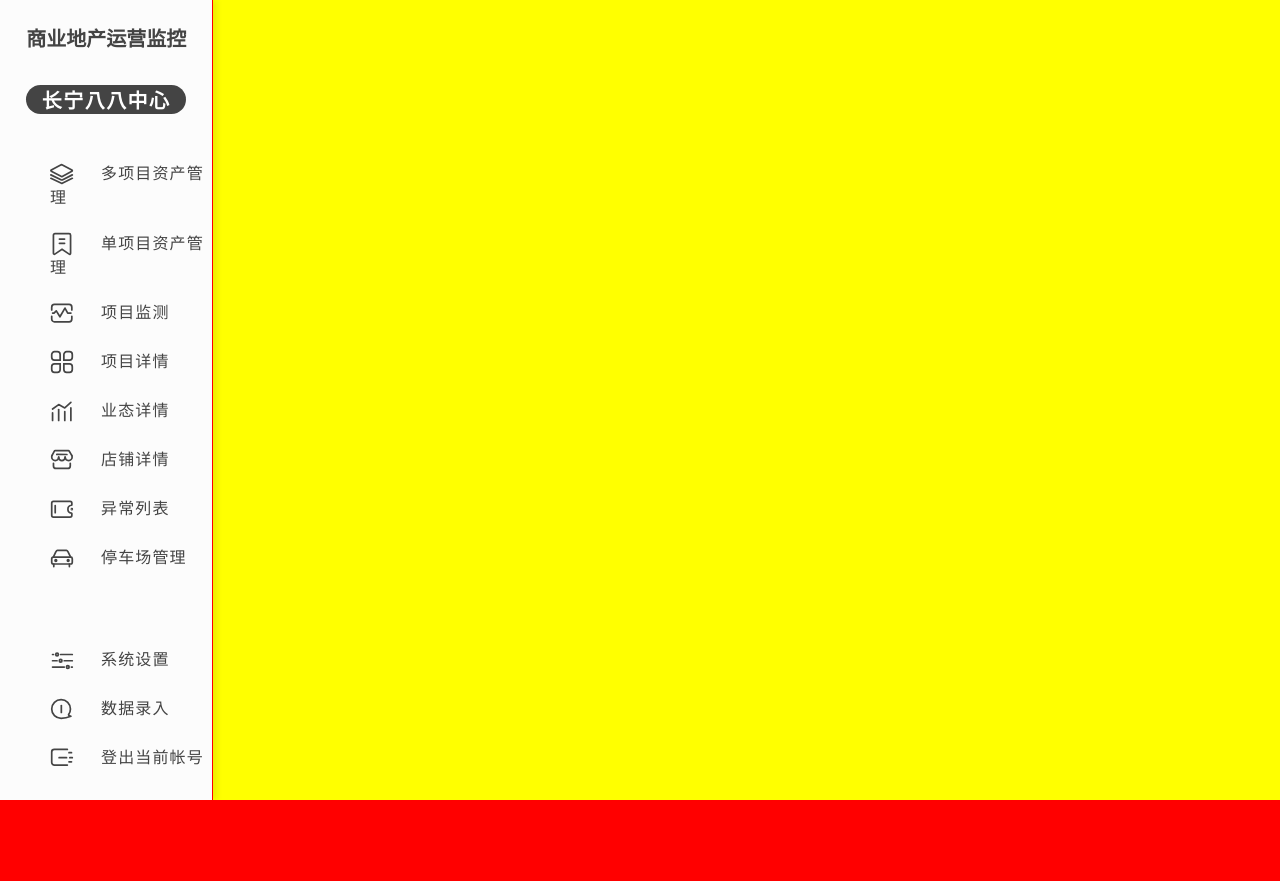
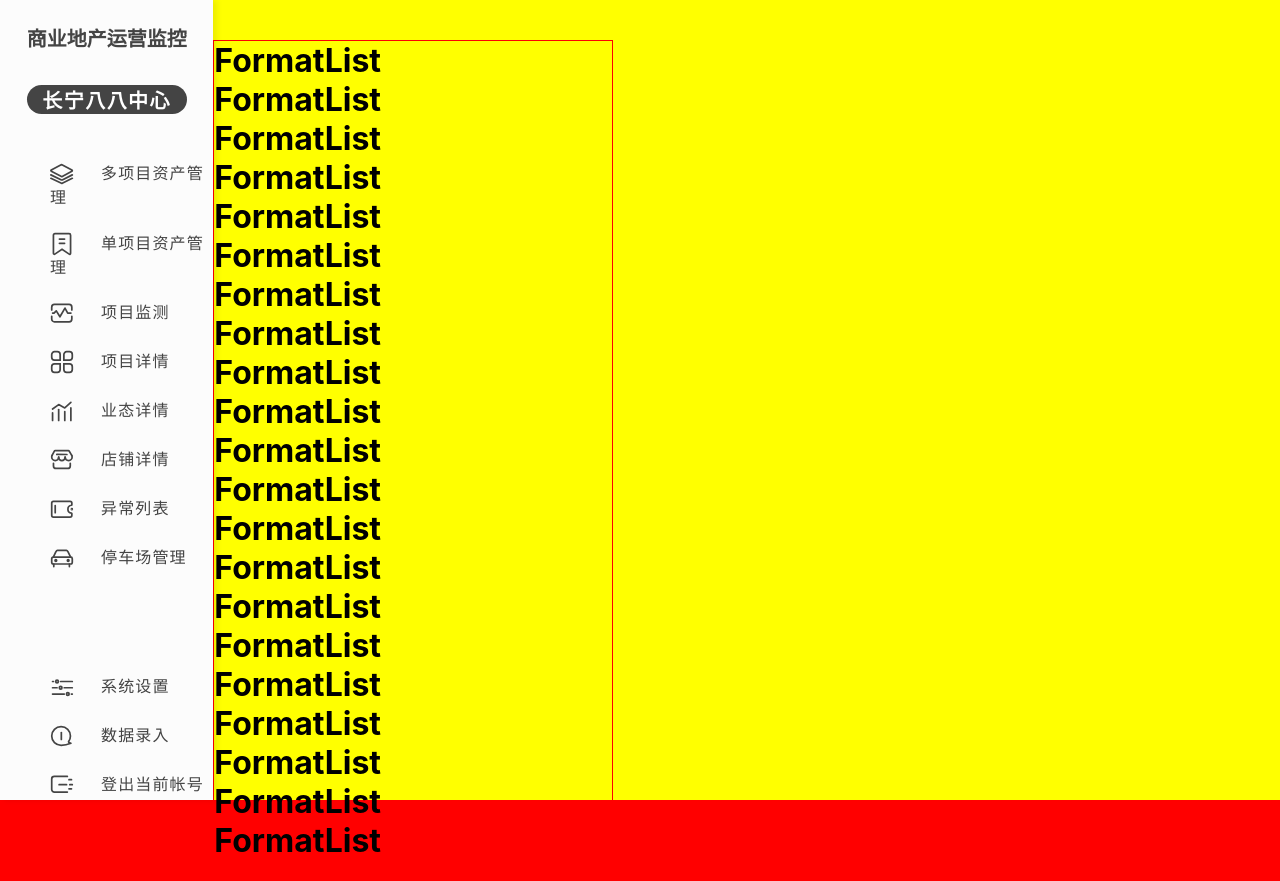
Before and after one commit to Bluepig/shurong, a React (Create React App) app: page / in a window 1280 px wide. Before the commit the page ends 800 px from the top, so only its background shows below. Built offline with nearby package versions, Linux system fonts and the light colour scheme; the HTML template or start-up script is replaced by a standard one.

Commit message:
temp commit

```diff
--- a/package.json
+++ b/package.json
@@ -8,7 +8,6 @@
     "mongodb": "^3.1.9",
     "node-sass": "^4.10.0",
     "react": "^16.6.1",
-    "react-bulma-components": "^2.2.0",
     "react-dom": "^16.6.1",
     "react-scripts": "2.1.1"
   },
--- a/src/App.js
+++ b/src/App.js
@@ -1,9 +1,15 @@
 import React, { Component } from 'react';
 import Sidebar from './components/Sidebar';
+import FormatPage from './components/FormatAll/FormatPage';
 import './index.css';
 class App extends Component {
   render() {
-    return <Sidebar />;
+    return (
+      <div className='wrapper'>
+        <Sidebar />
+        <FormatPage />
+      </div>
+    );
   }
 }
 
--- /dev/null
+++ b/src/components/FormatAll/FormatList.js
@@ -0,0 +1,38 @@
+import React from 'react';
+
+class FormatList extends React.Component {
+  constructor(props) {
+    super(props);
+    this.state = {};
+  }
+
+  render() {
+    return (
+      <div>
+        <h1>FormatList</h1>
+        <h1>FormatList</h1>
+        <h1>FormatList</h1>
+        <h1>FormatList</h1>
+        <h1>FormatList</h1>
+        <h1>FormatList</h1>
+        <h1>FormatList</h1>
+        <h1>FormatList</h1>
+        <h1>FormatList</h1>
+        <h1>FormatList</h1>
+        <h1>FormatList</h1>
+        <h1>FormatList</h1>
+        <h1>FormatList</h1>
+        <h1>FormatList</h1>
+        <h1>FormatList</h1>
+        <h1>FormatList</h1>
+        <h1>FormatList</h1>
+        <h1>FormatList</h1>
+        <h1>FormatList</h1>
+        <h1>FormatList</h1>
+        <h1>FormatList</h1>
+      </div>
+    );
+  }
+}
+
+export default FormatList;
--- /dev/null
+++ b/src/components/FormatAll/FormatPage.js
@@ -0,0 +1,10 @@
+import React from 'react';
+import FormatList from './FormatList';
+import '../../styles/formatPage.scss';
+const FormatPage = () => (
+  <div className='formatPage'>
+    <FormatList />
+  </div>
+);
+
+export default FormatPage;
--- a/src/components/Sidebar.js
+++ b/src/components/Sidebar.js
@@ -19,7 +19,7 @@ class Sidebar extends React.Component {
   }
   render() {
     return (
-      <div className='sidebar'>
+      <nav className='sidebar'>
         <h1 className='sidebar-first-header'>商业地产运营监控</h1>
         <h2 className='sidebar-second-header'>长宁八八中心</h2>
 
@@ -72,7 +72,7 @@ class Sidebar extends React.Component {
             <a href='#'>登出当前帐号</a>
           </li>
         </ul>
-      </div>
+      </nav>
     );
   }
 }
--- a/src/index.css
+++ b/src/index.css
@@ -30,3 +30,13 @@ code {
 #root {
   height: 100%;
 }
+
+.wrapper {
+  display: grid;
+  grid-gap: 20px;
+  grid-template-areas:
+    'header'
+    'nav'
+    'content'
+    'footer';
+}
--- /dev/null
+++ b/src/styles/formatPage.scss
@@ -0,0 +1,7 @@
+.formatPage {
+  grid-area: content;
+  width: 400px;
+  margin-left: calc(100% / 6);
+  border: 1px solid red;
+  height: 100%;
+}
--- a/src/styles/sidebar.scss
+++ b/src/styles/sidebar.scss
@@ -1,8 +1,9 @@
 @import './base/base';
 .sidebar {
+  position: fixed;
   width: calc(100% / 6);
+  grid-area: nav;
   min-height: 100%;
-  border-right: 1px solid red;
   background: #fcfcfc;
   box-shadow: 4px 0 6px 0 rgba(0, 0, 0, 0.08);
   padding-top: 0.1px;
@@ -53,8 +54,8 @@
   }
 
   .page-setting {
-    position: fixed;
-    bottom: 5px;
+    position: relative;
+    bottom: -8rem;
     li {
       margin-left: 5rem;
       margin-bottom: 2.5rem;
```
Also changed, not shown: 1 other file (tests, documents, lock files or other folders).
